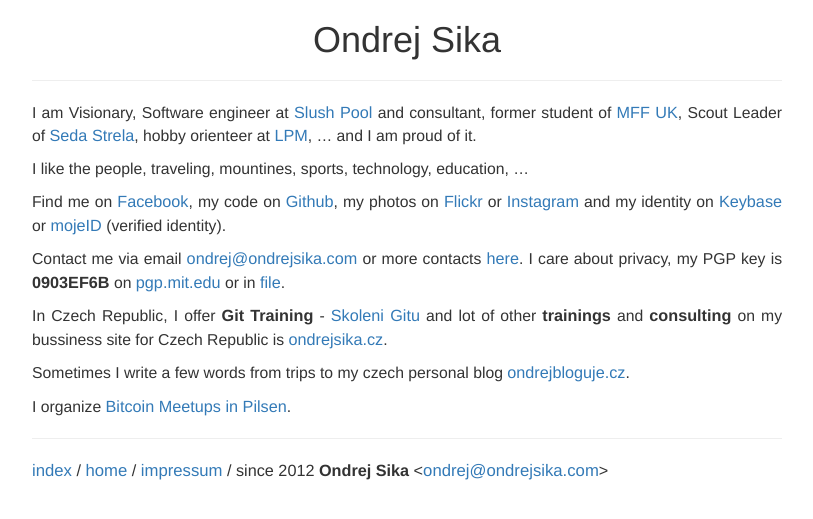
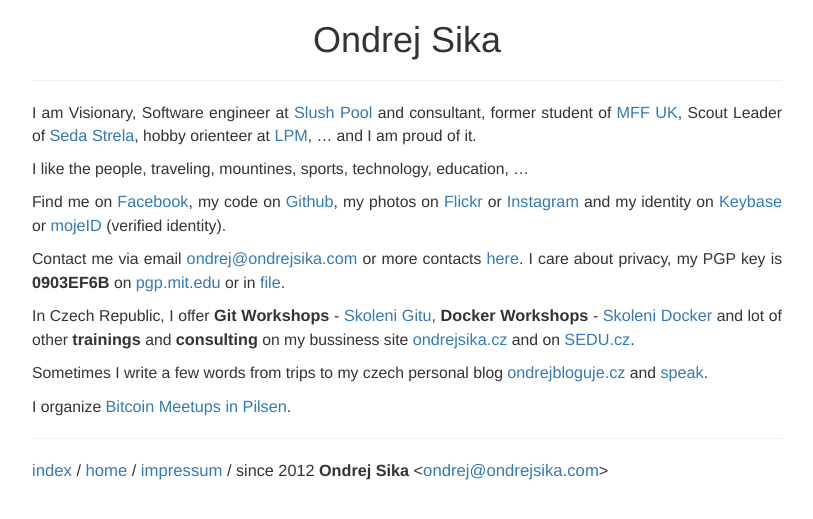
Before and after one commit to ondrejsika/ondrejsika.com, a Jekyll site: the page built from index.md, in a window 1280 px wide. Shown: the top 519 px of the page, without its empty margins (233-1046 px from the left). Built offline with Jekyll 4.4.1, drawn with Linux system fonts in a browser that asks for light colours; comment, search, counter and statistics services are not loaded.

Commit message:
homepage - add Docker Workshops, SEDU and talks

```diff
--- a/index.md
+++ b/index.md
@@ -21,8 +21,8 @@
 
 Contact me via email <ondrej@ondrejsika.com> or more contacts [here](/contact.html). I care about privacy, my PGP key is __0903EF6B__ on [pgp.mit.edu](https://pgp.mit.edu/pks/lookup?op=vindex&search=0x775D8A020903EF6B) or in [file](ondrejsika_public.asc).
 
-In Czech Republic, I offer __Git Training__ - [Skoleni Gitu](https://skoleni-git.cz) and lot of other __trainings__ and __consulting__ on my bussiness site for Czech Republic is [ondrejsika.cz](https://ondrejsika.cz).
+In Czech Republic, I offer __Git Workshops__ - [Skoleni Gitu](https://skoleni-git.cz), __Docker Workshops__ - [Skoleni Docker](https://skoleni-docker.cz) and lot of other __trainings__ and __consulting__ on my bussiness site [ondrejsika.cz](https://ondrejsika.cz) and on [SEDU.cz](https://sedu.cz).
 
-Sometimes I write a few words from trips to my czech personal blog [ondrejbloguje.cz](https://ondrejbloguje.cz).
+Sometimes I write a few words from trips to my czech personal blog [ondrejbloguje.cz](https://ondrejbloguje.cz) and [speak](/talks).
 
 I organize [Bitcoin Meetups in Pilsen](http://bitcoinplzen.cz).
```
